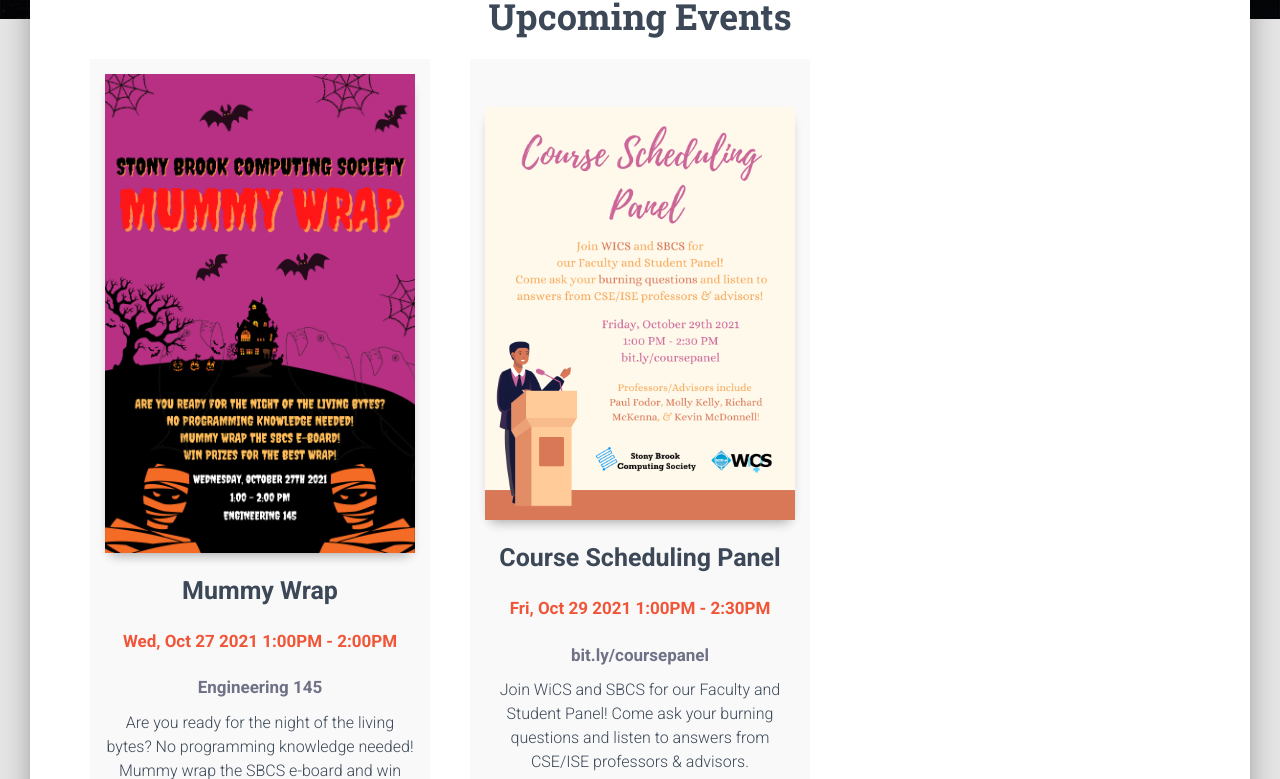
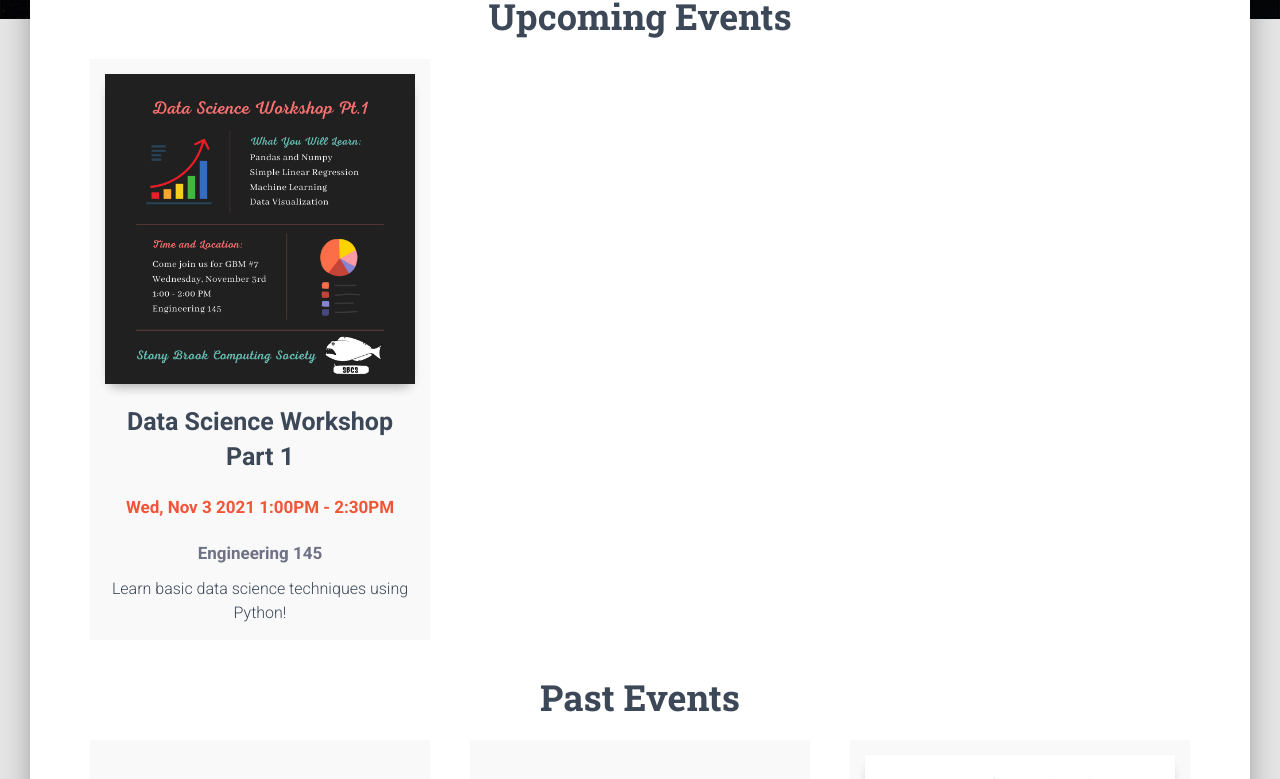
Before and after one commit to sbucomputingsociety/SBU2021-Website, a Next.js app: page / in a window 1280 px wide. Shown: the part 701-1480 px from the top of the page. Built offline with nearby package versions, Linux system fonts and the light colour scheme.

Commit message:
Update events

```diff
--- a/pages-sections/LandingPage-Sections/PastEventsSection.js
+++ b/pages-sections/LandingPage-Sections/PastEventsSection.js
@@ -87,6 +87,22 @@
     location: 'Engineering 145',
     description: 'Learn how to make a web app using HTML, CSS, and JavaScript!',
   },
+  {
+    title: 'Mummy Wrap',
+    image: '/img/events/mummywrap.png',
+    date: 'Wed, Oct 27 2021 1:00PM - 2:00PM',
+    location: 'Engineering 145',
+    description:
+      'Are you ready for the night of the living bytes? No programming knowledge needed! Mummy wrap the SBCS e-board and win prizes for the best wrap!',
+  },
+  {
+    title: 'Course Scheduling Panel',
+    image: '/img/events/courseschedulingfall2021.png',
+    date: 'Fri, Oct 29 2021 1:00PM - 2:30PM',
+    location: 'bit.ly/coursepanel',
+    description:
+      'Join WiCS and SBCS for our Faculty and Student Panel! Come ask your burning questions and listen to answers from CSE/ISE professors & advisors.',
+  },
 ];
 
 export default function PastEventsSection() {
--- a/pages-sections/LandingPage-Sections/UpcomingEventsSection.js
+++ b/pages-sections/LandingPage-Sections/UpcomingEventsSection.js
@@ -21,20 +21,11 @@
 
 const events = [
   {
-    title: 'Mummy Wrap',
-    image: '/img/events/mummywrap.png',
-    date: 'Wed, Oct 27 2021 1:00PM - 2:00PM',
+    title: 'Data Science Workshop Part 1',
+    image: '/img/events/datascienceworkshop.png',
+    date: 'Wed, Nov 3 2021 1:00PM - 2:30PM',
     location: 'Engineering 145',
-    description:
-      'Are you ready for the night of the living bytes? No programming knowledge needed! Mummy wrap the SBCS e-board and win prizes for the best wrap!',
-  },
-  {
-    title: 'Course Scheduling Panel',
-    image: '/img/events/courseschedulingfall2021.png',
-    date: 'Fri, Oct 29 2021 1:00PM - 2:30PM',
-    location: 'bit.ly/coursepanel',
-    description:
-      'Join WiCS and SBCS for our Faculty and Student Panel! Come ask your burning questions and listen to answers from CSE/ISE professors & advisors.',
+    description: 'Learn basic data science techniques using Python!',
   },
 ];
 
```
Also changed, not shown: public/img/events/datascienceworkshop.png (added).
